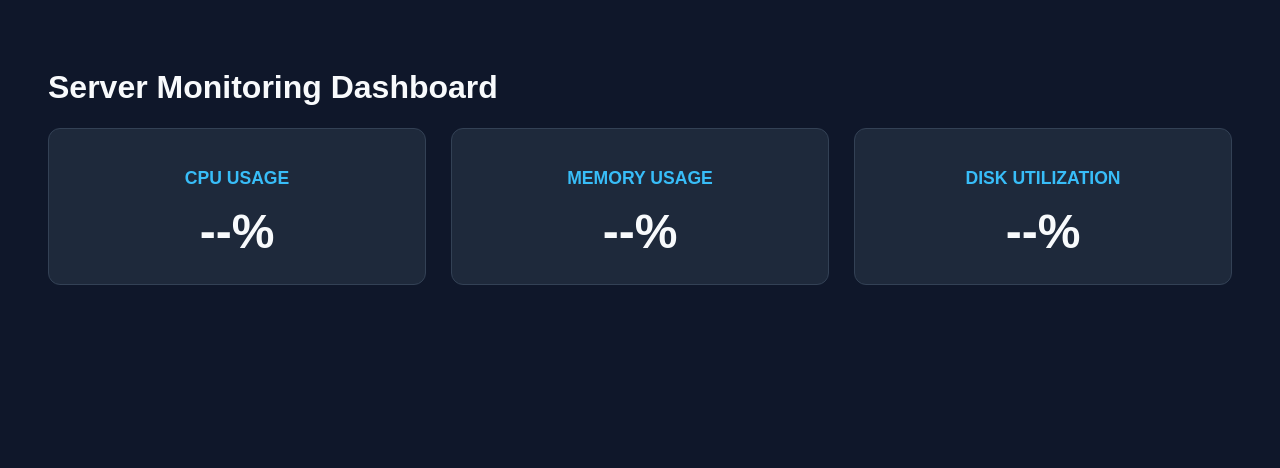
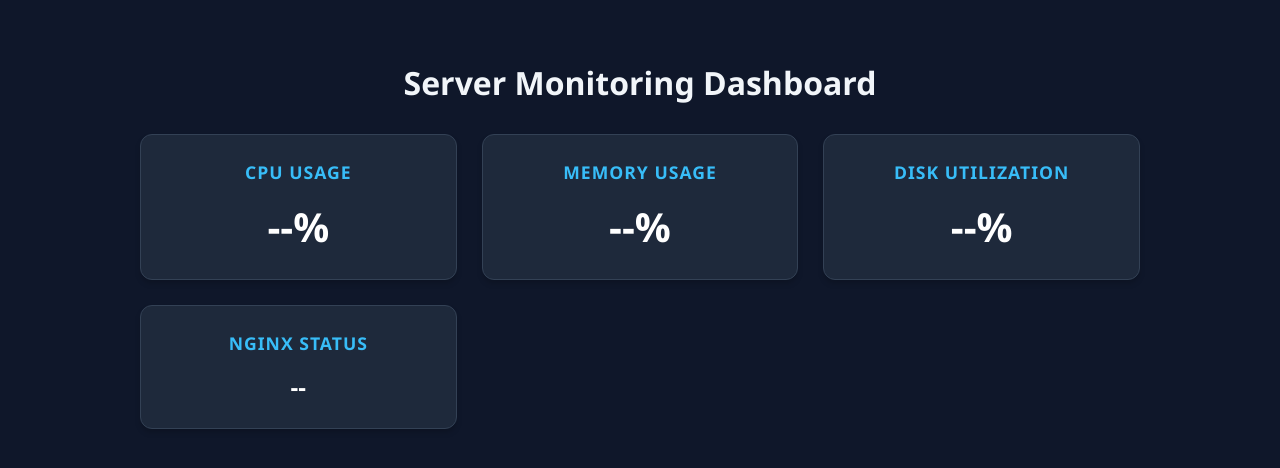
Before and after one commit to vijayaraj908/gitlabs-5, a plain HTML site: page index.html in a window 1280 px wide. Drawn offline with Linux system fonts and the light colour scheme; no server answers.

Commit message:
Updated NginX status HTML,PY files

```diff
--- a/index.html
+++ b/index.html
@@ -2,13 +2,54 @@
 <html lang="en">
 <head>
     <meta charset="UTF-8">
+    <meta name="viewport" content="width=device-width, initial-scale=1.0">
     <title>Server Monitoring Dashboard</title>
     <style>
-        body { background-color: #0f172a; color: #f8fafc; font-family: sans-serif; padding: 40px; }
-        .dashboard { display: grid; grid-template-columns: repeat(auto-fit, minmax(250px, 1fr)); gap: 25px; }
-        .card { background-color: #1e293b; border-radius: 12px; padding: 25px; text-align: center; border: 1px solid #334155; }
-        h2 { color: #38bdf8; text-transform: uppercase; font-size: 1.1rem; }
-        .stat-box { font-size: 3rem; font-weight: bold; }
+        /* Modern Dark Theme */
+        body {
+            background-color: #0f172a;
+            color: #f8fafc;
+            font-family: 'Segoe UI', Tahoma, Geneva, Verdana, sans-serif;
+            padding: 40px;
+            margin: 0;
+            display: flex;
+            flex-direction: column;
+            align-items: center;
+        }
+
+        h1 { margin-bottom: 30px; color: #f1f5f9; }
+
+        .dashboard {
+            display: grid;
+            grid-template-columns: repeat(auto-fit, minmax(250px, 1fr));
+            gap: 25px;
+            width: 100%;
+            max-width: 1000px;
+        }
+
+        .card {
+            background-color: #1e293b;
+            border-radius: 12px;
+            padding: 25px;
+            text-align: center;
+            border: 1px solid #334155;
+            box-shadow: 0 4px 6px -1px rgba(0, 0, 0, 0.2);
+        }
+
+        h2 {
+            color: #38bdf8;
+            margin-top: 0;
+            font-size: 1.1rem;
+            text-transform: uppercase;
+            letter-spacing: 1px;
+        }
+
+        .stat-box {
+            font-size: 2.5rem;
+            font-weight: bold;
+            margin-top: 10px;
+            color: #ffffff;
+        }
     </style>
 </head>
 <body>
@@ -28,6 +69,10 @@
             <h2>Disk Utilization</h2>
             <div class="stat-box"><span id="disk">--</span>%</div>
         </div>
+        <div class="card">
+            <h2>Nginx Status</h2>
+            <div class="stat-box" id="nginx" style="font-size: 1.5rem; text-transform: capitalize;">--</div>
+        </div>
     </div>
 
     <script>
@@ -38,8 +83,12 @@
                     document.getElementById('cpu').innerText = data.cpu;
                     document.getElementById('memory').innerText = data.memory;
                     document.getElementById('disk').innerText = data.disk;
-                });
+                    document.getElementById('nginx').innerText = data.nginx;
+                })
+                .catch(err => console.log('Waiting for server data...'));
         }
+
+        // Update every 3 seconds
         setInterval(updateStats, 3000);
         updateStats();
     </script>
```
Also changed, not shown: 1 other file.
